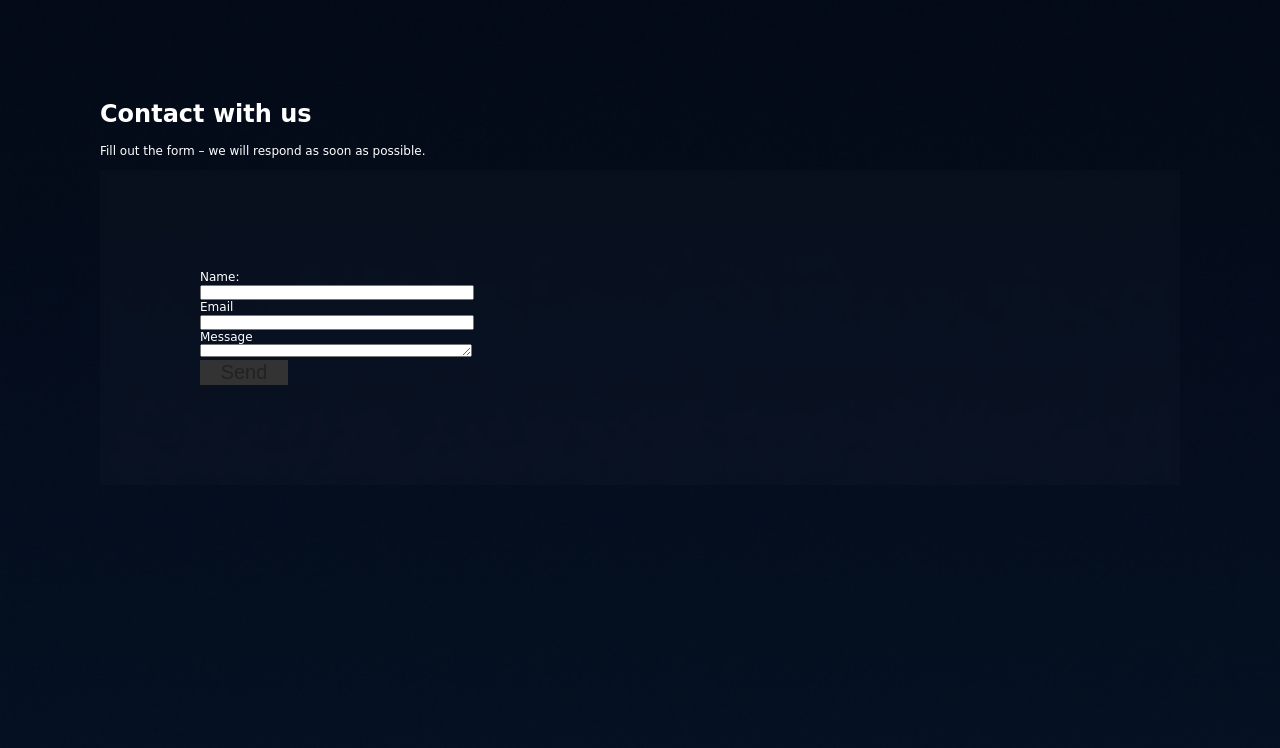
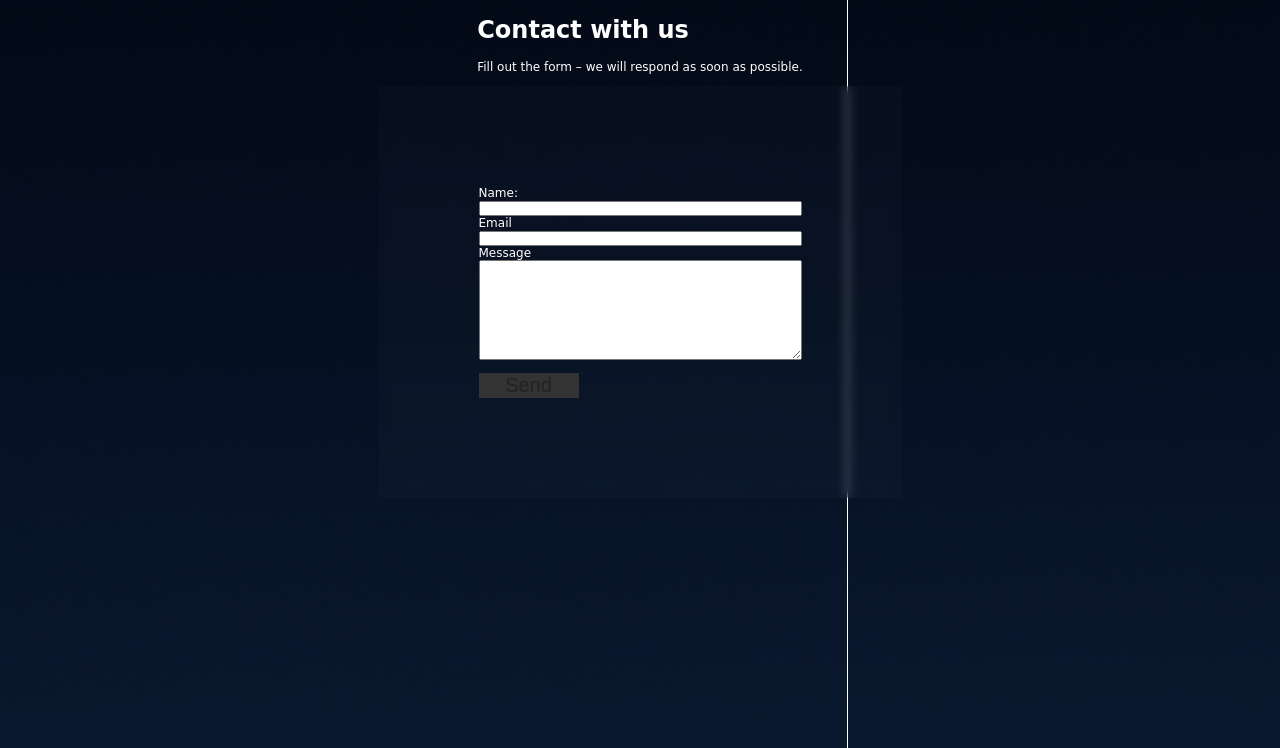
Before and after one commit to astoresystem/landing-page-task, a PHP site: page /index.html in a window 1280 px wide. Shown: the top 748 px of the page. Run offline with PHP 8.4, Linux system fonts and the light colour scheme.

Commit message:
form saver

```diff
--- a/index.html
+++ b/index.html
@@ -2,7 +2,7 @@
 <html lang="pl">
 <head>
   <meta charset="UTF-8" />
-  <meta name="viewport" content="initial-scale=2" />
+  <meta name="viewport" content="initial-scale=1" />
   <title></title>
   <link rel="stylesheet" href="styles/main.css" />
 </head>
@@ -22,13 +22,34 @@
     <textarea id="message" name="message" rows="1"></textarea><br />
     <button type="submit">Send</button>
   </form>
-  <div id="responseMsg"></div>
+  <div id="responseMsg">
+
+  </div>
 </main>
 
 <script>
   const form = document.getElementById('contactForm');
   form.addEventListener('submit', e => {
     e.preventDefault();
+    const params = {
+      name: document.querySelector('#name').value,
+      email: document.querySelector('#email').value,
+      message: document.querySelector('#message').value
+    }
+
+    const http = new XMLHttpRequest();
+    http.open('POST', '/contact.php');
+    http.setRequestHeader('Content-type', 'application/json');
+    http.send(JSON.stringify(params));
+    http.onload = function() {
+      const response = JSON.parse(http.responseText);
+
+      if (response.status && response.status === 'success') {
+        document.querySelector('#responseMsg').innerHTML = response.message;
+      } else {
+        document.querySelector('#responseMsg').innerHTML = 'We need help on the backend.';
+      }
+    }
   });
 </script>
 </body>
--- /dev/null
+++ b/index.php
@@ -0,0 +1,2 @@
+<?php
+phpinfo();
--- a/styles/main.css
+++ b/styles/main.css
@@ -3,42 +3,66 @@ body {
   font-family: 'Comic Sans MS', cursive, sans-serif;
   color: white;
   font-size: 12px;
+  display: flex;
+  flex-direction: column;
+  justify-content: center;
+  align-items: center;
 }
 body::before {
   content: "";
   position: fixed;
   top: 0;
   left: 0;
-  width: 200vw;
-  height: 200vh;
+  width: 100vw;
+  height: 100vh;
   background: url('bg.png') no-repeat center center;
   background-size: cover;
   z-index: -1;
 }
+header {
+  max-height: 100px;
+}
+main {
+  display: flex;
+  flex-direction: column;
+  justify-content: center;
+  align-items: center;
+}
 form {
   max-width: 1000px;
+  width: 100%;
   background-color: rgba(255,255,255,.02);
   backdrop-filter: blur(5px);
   padding: 100px;
   border-radius: 0;
 }
 form input, form textarea {
-  width: 30%;
   padding: 1px 3px;
   margin-bottom: 0;
   font-size: 8px;
+  min-width: 100px;
+  width: 100%;
+  box-sizing: border-box;
+}
+form textarea {
+  min-height: 100px;
 }
 form button {
-  width: 10%;
   font-size: 20px;
   padding: 1px 2px;
   background-color: #333;
   color: #222;
   border: none;
   cursor: pointer;
+  margin-top: 10px;
+  width: 100px;
 }
 form button:hover {
   background-color: #555;
+}
+
+#responseMsg {
+  padding: 5px;
 }
 @media (max-width: 480px) {
   body {
@@ -46,7 +70,7 @@ form button:hover {
     font-size: 3px;
   }
   form {
-    padding: 0;
+    padding: 10px;
     max-width: 100vw;
   }
   input, textarea, button {
@@ -54,3 +78,15 @@ form button:hover {
     font-size: 10px;
   }
 }
+
+
+@media (max-height: 800px) {
+  body {
+    margin: 0;
+  }
+}
+@media (max-height: 500px) {
+  form {
+    padding: 0;
+  }
+}
--- a/styles/main.scss
+++ b/styles/main.scss
@@ -3,42 +3,66 @@ body {
   font-family: 'Comic Sans MS', cursive, sans-serif;
   color: white;
   font-size: 12px;
+  display: flex;
+  flex-direction: column;
+  justify-content: center;
+  align-items: center;
 }
 body::before {
   content: "";
   position: fixed;
   top: 0;
   left: 0;
-  width: 200vw;
-  height: 200vh;
+  width: 100vw;
+  height: 100vh;
   background: url('bg.png') no-repeat center center;
   background-size: cover;
   z-index: -1;
 }
+header {
+  max-height: 100px;
+}
+main {
+  display: flex;
+  flex-direction: column;
+  justify-content: center;
+  align-items: center;
+}
 form {
   max-width: 1000px;
+  width: 100%;
   background-color: rgba(255,255,255,.02);
   backdrop-filter: blur(5px);
   padding: 100px;
   border-radius: 0;
 }
 form input, form textarea {
-  width: 30%;
   padding: 1px 3px;
   margin-bottom: 0;
   font-size: 8px;
+  min-width: 100px;
+  width: 100%;
+  box-sizing: border-box;
+}
+form textarea {
+  min-height: 100px;
 }
 form button {
-  width: 10%;
   font-size: 20px;
   padding: 1px 2px;
   background-color: #333;
   color: #222;
   border: none;
   cursor: pointer;
+  margin-top: 10px;
+  width: 100px;
 }
 form button:hover {
   background-color: #555;
+}
+
+#responseMsg {
+  padding: 5px;
 }
 @media (max-width: 480px) {
   body {
@@ -46,7 +70,7 @@ form button:hover {
     font-size: 3px;
   }
   form {
-    padding: 0;
+    padding: 10px;
     max-width: 100vw;
   }
   input, textarea, button {
@@ -54,3 +78,15 @@ form button:hover {
     font-size: 10px;
   }
 }
+
+
+@media (max-height: 800px) {
+  body {
+    margin: 0;
+  }
+}
+@media (max-height: 500px) {
+  form {
+    padding: 0;
+  }
+}
```
Also changed, not shown: contact.php (+13 -0 lines), docker-compose.yml (+8 -4 lines), 1 other file.
